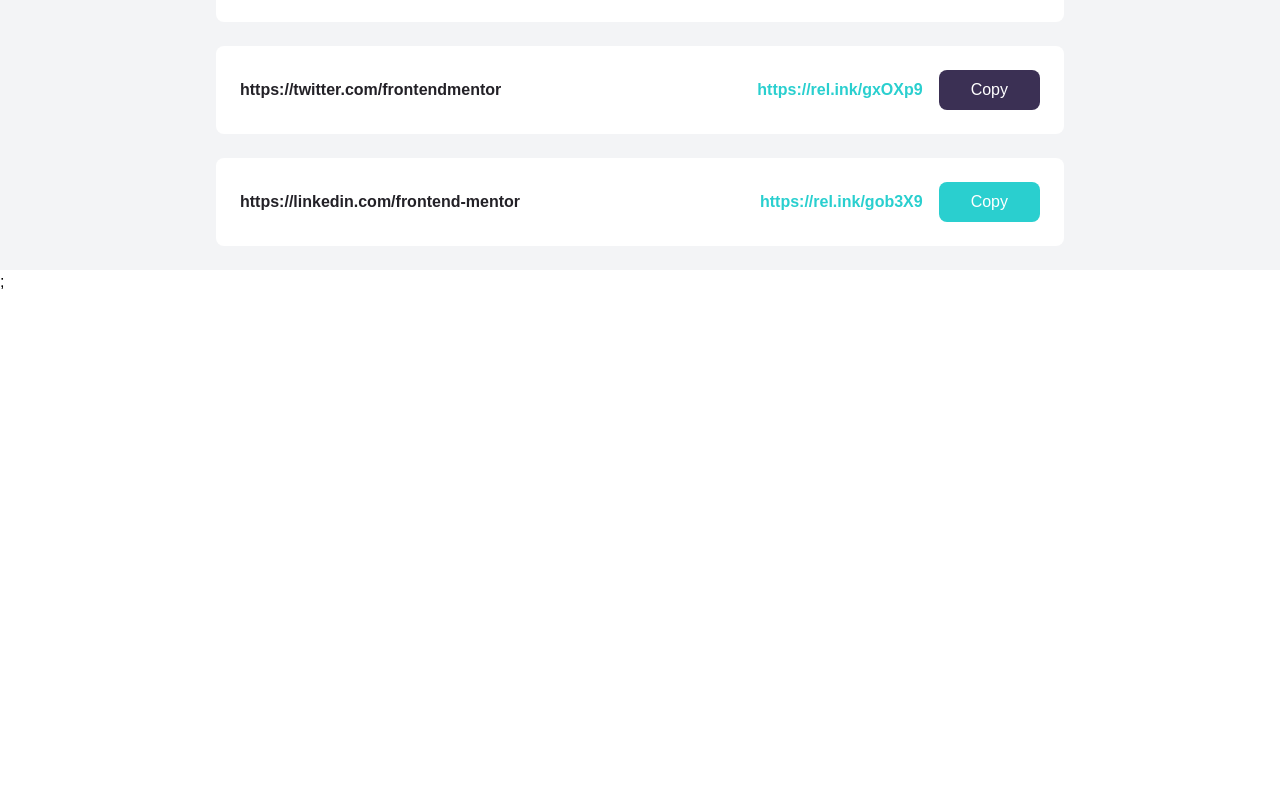
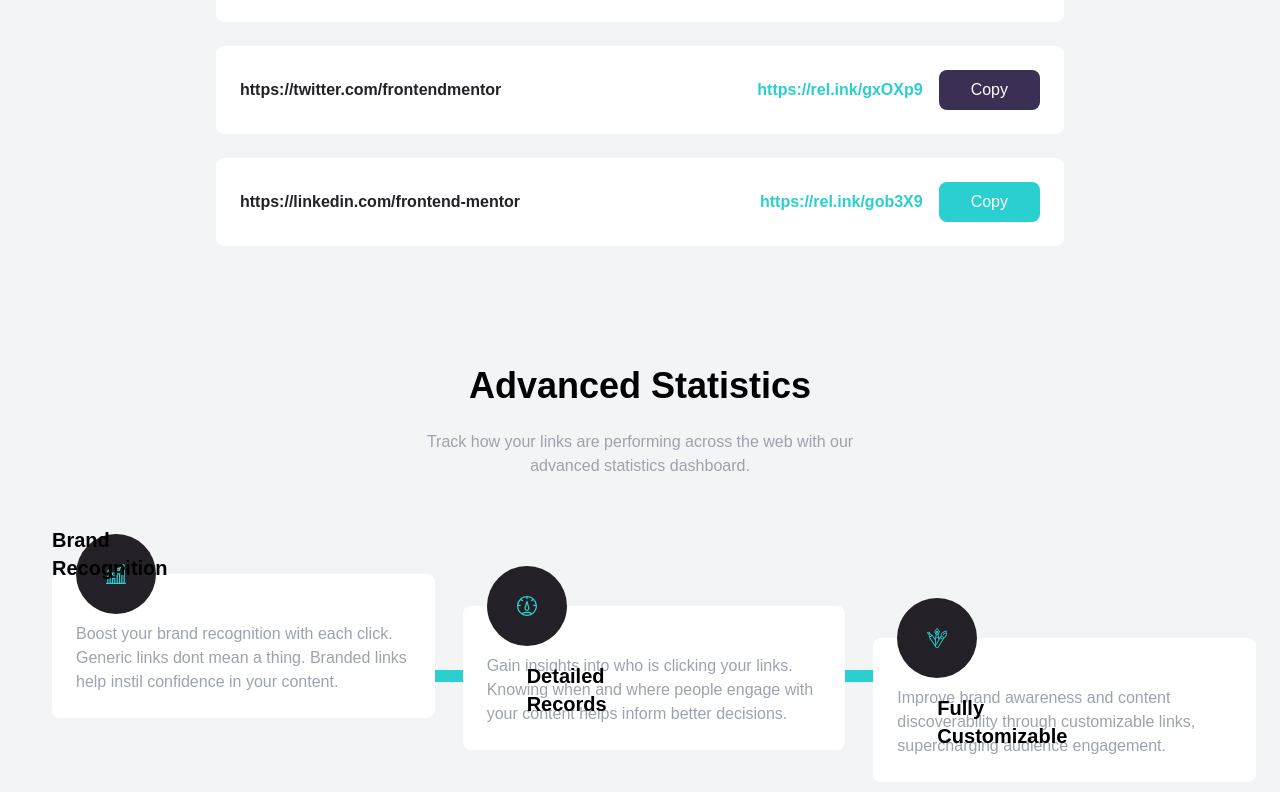
Before and after one commit to hayden-93/tailwind-website-projects, a Next.js app: page /shortly in a window 1280 px wide. Shown: the part 910-1702 px from the top of the page. Before the commit the page ends 1204 px from the top, so only its background shows below. Built offline with nearby package versions, Linux system fonts and the light colour scheme.

Commit message:
feat: stats section

```diff
--- a/pages/shortly.tsx
+++ b/pages/shortly.tsx
@@ -163,6 +163,225 @@
             </div>
           </div>
         </section>
+        <section id="stats" className="py-24 bg-gray-100 text-center">
+          <div className="container mx-auto px-3">
+            <h2 className="text-4xl mb-6 font-bold">Advanced Statistics</h2>
+            <p className="max-w-xs mx-auto text-gray-400 md:max-w-md">
+              Track how your links are performing across the web with our
+              advanced statistics dashboard.
+            </p>
+          </div>
+        </section>
+        <section id="features" className="pb-32 bg-gray-100">
+          <div className="relative container flex flex-col items-start px-6 mx-auto md:flex-row md:space-x-7">
+            <div className="hidden absolute top-24 w-10/12 left-16 h-3 bg-shortly-cyan md:block"></div>
+            <div className="absolute w-2 left-1/2 h-full -ml-1 bg-shortly-cyan md:hidden"></div>
+            <div className="relative flex flex-col p-6 space-y-6 bg-white rounded-lg md:w-1/3">
+              <div className="absolute -ml-10 left-1/2 -top-10 md:left-16">
+                <div className="flex items-center justify-center w-20 h-20 p-4 rounded-full bg-shortly-veryDarkViolet">
+                  <h5 className="text-xl font-bold text-center capitalize md:text-left">
+                    Brand Recognition
+                  </h5>
+                  <div>
+                    <Image
+                      src="/icons/shortly/icon-brand-recognition.svg"
+                      alt=""
+                      width={20}
+                      height={20}
+                      className=""
+                    />
+                  </div>
+                </div>
+              </div>
+              <p className="text-center text-gray-400 md:text-left">
+                Boost your brand recognition with each click. Generic links dont
+                mean a thing. Branded links help instil confidence in your
+                content.
+              </p>
+            </div>
+            <div className="relative flex flex-col mt-24 p-6 space-y-6 bg-white rounded-lg md:mt-8 md:w-1/3">
+              <div className="absolute -ml-10 left-1/2 -top-10 md:left-16">
+                <div className="flex items-center justify-center w-20 h-20 p-4 rounded-full bg-shortly-veryDarkViolet">
+                  <Image
+                    src="/icons/shortly/icon-detailed-records.svg"
+                    alt=""
+                    width={20}
+                    height={20}
+                  />
+                </div>
+              </div>
+              <h5 className="pt-6 text-xl font-bold text-center capitalize md:text-left">
+                Detailed records
+              </h5>
+              <p className="text-center text-gray-400 md:text-left">
+                Gain insights into who is clicking your links. Knowing when and
+                where people engage with your content helps inform better
+                decisions.
+              </p>
+            </div>
+            <div className="relative flex flex-col mt-24 p-6 space-y-6 bg-white rounded-lg md:mt-16 md:w-1/3">
+              <div className="absolute -ml-10 left-1/2 -top-10 md:left-16">
+                <div className="flex items-center justify-center w-20 h-20 p-4 rounded-full bg-shortly-veryDarkViolet">
+                  <Image
+                    src="/icons/shortly/icon-fully-customizable.svg"
+                    alt=""
+                    width={20}
+                    height={20}
+                  />
+                </div>
+              </div>
+              <h5 className="pt-6 text-xl font-bold text-center capitalize md:text-left">
+                Fully customizable
+              </h5>
+              <p className="text-center text-gray-400 md:text-left">
+                Improve brand awareness and content discoverability through
+                customizable links, supercharging audience engagement.
+              </p>
+            </div>
+          </div>
+        </section>
+        {/* <section id="cta" className="py-24 bg-shortly-darkViolet">
+          <div className="flex flex-col p-2 space-y-6">
+            <h5 className="mx-auto space-y-10 text-4xl font-bold text-center text-white">
+              Boost your links today
+            </h5>
+            <button className="px-10 py-5 mx-auto text-2xl font-bold text-white rounded-full bg-shortly-cyan hover:bg-shortly-cyanLlight md:text-base md:py-3 focus:outline-none">
+              Get Started
+            </button>
+          </div>
+        </section> */}
+        {/* <footer className="py-16 bg-shortly-veryDarkViolet">
+          <div className="container flex flex-col items-center justify-between mx-auto space-y-16 md:flex-row md:space-y-0 md:items-start">
+            <Image
+              src="/images/shortly/logo.svg"
+              alt=""
+              width={121}
+              height={33}
+              className=""
+            />
+            <div className="flex flex-col space-y-16 md:space-x-20 md:flex-row md:space-y-0">
+              <div className="flex flex-col items-center w-full md:items-start">
+                <div className="mb-5 font-bold text-white capitalize">
+                  Features
+                </div>
+                <div className="flex flex-col items-center space-y-3 md:items-start">
+                  <a
+                    href="#"
+                    className="capitalize text-shortly-grayishViolet hover:text-cyan"
+                  >
+                    Link shortening
+                  </a>
+                  <a
+                    href="#"
+                    className="capitalize text-shortly-grayishViolet hover:text-shortly-cyan"
+                  >
+                    Branded links
+                  </a>
+                  <a
+                    href="#"
+                    className="capitalize text-shortly-grayishViolet hover:text-shortly-cyan"
+                  >
+                    Analytics
+                  </a>
+                </div>
+              </div>
+              <div className="flex flex-col items-center w-full md:items-start">
+                <div className="mb-5 font-bold text-white capitalize">
+                  Resources
+                </div>
+                <div className="flex flex-col items-center space-y-3 md:items-start">
+                  <a
+                    href="#"
+                    className="capitalize text-shortly-grayishViolet hover:text-cyan"
+                  >
+                    Blog
+                  </a>
+                  <a
+                    href="#"
+                    className="capitalize text-shortly-grayishViolet hover:text-cyan"
+                  >
+                    Developers
+                  </a>
+                  <a
+                    href="#"
+                    className="capitalize text-shortly-grayishViolet hover:text-cyan"
+                  >
+                    Support
+                  </a>
+                </div>
+              </div>
+              <div className="flex flex-col items-center w-full md:items-start">
+                <div className="mb-5 font-bold text-white capitalize">
+                  Company
+                </div>
+                <div className="flex flex-col items-center space-y-3 md:items-start">
+                  <a
+                    href="#"
+                    className="capitalize text-shortly-grayishViolet hover:text-cyan"
+                  >
+                    About
+                  </a>
+                  <a
+                    href="#"
+                    className="capitalize text-shortly-grayishViolet hover:text-cyan"
+                  >
+                    Our Team
+                  </a>
+                  <a
+                    href="#"
+                    className="capitalize text-shortly-grayishViolet hover:text-cyan"
+                  >
+                    Careers
+                  </a>
+                  <a
+                    href="#"
+                    className="capitalize text-shortly-grayishViolet hover:text-cyan"
+                  >
+                    Contact
+                  </a>
+                </div>
+              </div>
+            </div>
+            <div className="flex space-x-6">
+              <a href="#">
+                <Image
+                  src="/icons/shortly/icon-facebook.svg"
+                  alt=""
+                  className="ficon"
+                  width={20}
+                  height={20}
+                />
+              </a>
+              <a href="#">
+                <Image
+                  src="/icons/shortly/icon-twitter.svg"
+                  alt=""
+                  className="ficon"
+                  width={20}
+                  height={20}
+                />
+              </a>
+              <a href="#">
+                <Image
+                  src="/icons/shortly/icon-pinterest.svg"
+                  alt=""
+                  className="ficon"
+                  width={20}
+                  height={20}
+                />
+              </a>
+              <a href="#">
+                <Image
+                  src="/icons/shortly/icon-instagram.svg"
+                  alt=""
+                  className="ficon"
+                  width={20}
+                  height={20}
+                />
+              </a>
+            </div>
+          </div>
+        </footer> */}
       </div>
     </>
   );
```
